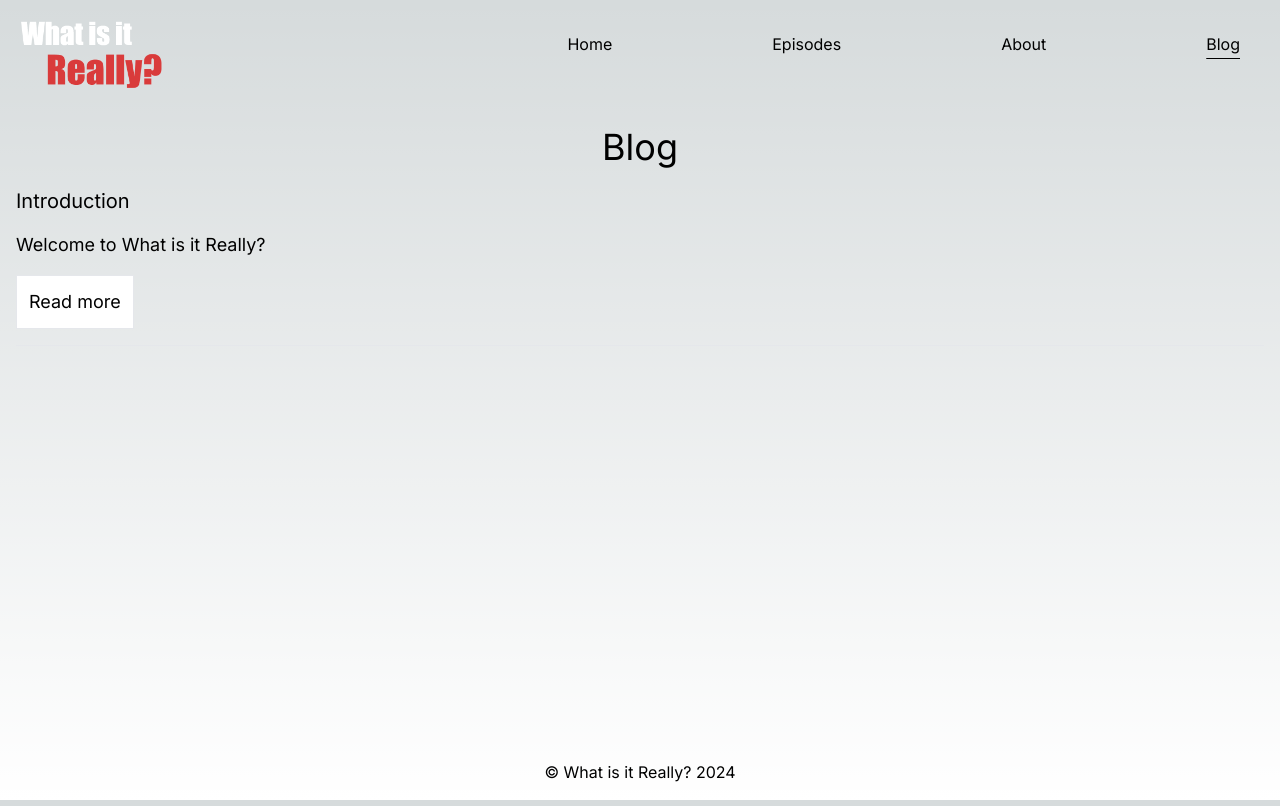
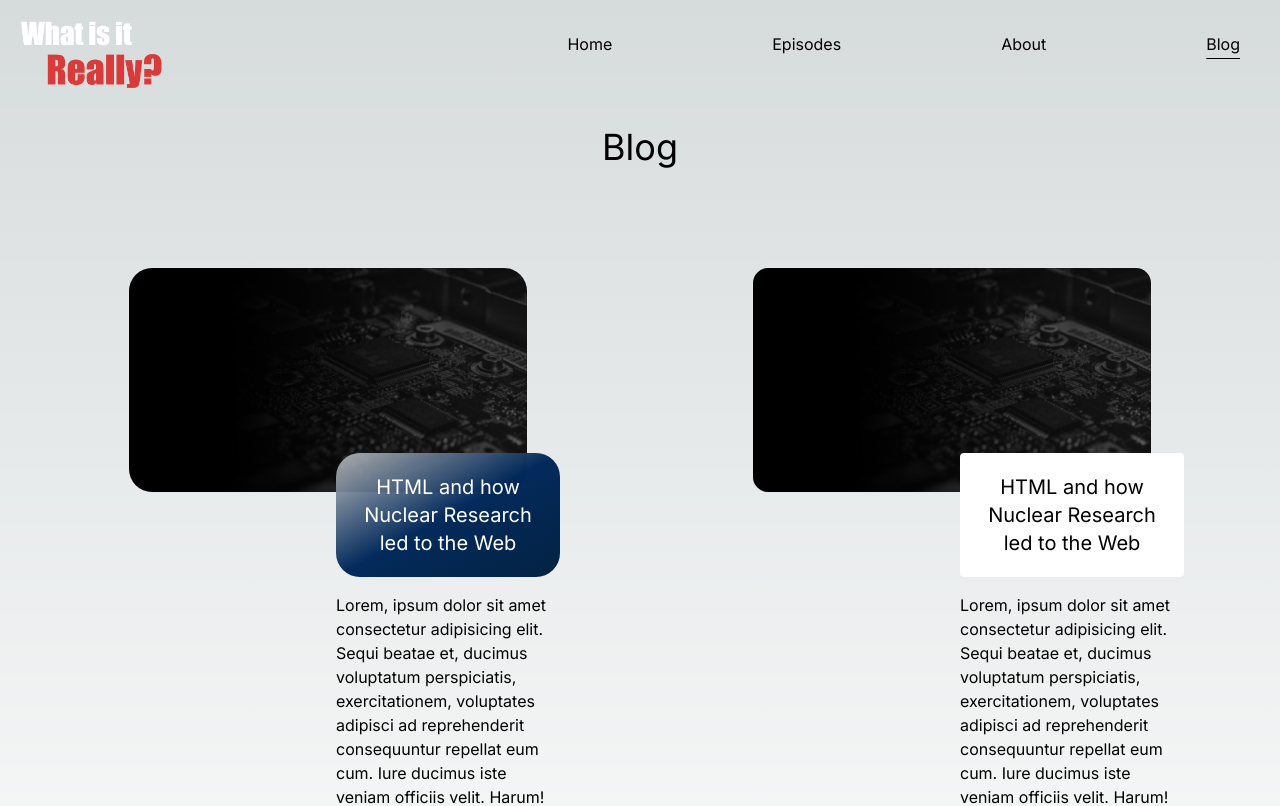
Before and after one commit to ParadiseLost69/what-is-it-really, a Next.js app: page /blog in a window 1280 px wide. Shown: the top 806 px of the page. Built offline with nearby package versions, Linux system fonts and the light colour scheme.

Commit message:
Update blog style

```diff
--- a/src/app/blog/page.jsx
+++ b/src/app/blog/page.jsx
@@ -1,6 +1,8 @@
 import React from "react";
 import Title from "../components/Title";
 import BlogCard from "../components/BlogCard";
+import Image from "next/image";
+import WhiteButton from "../components/WhiteButton";
 
 export const metadata = {
   title: "Blog | What is it Really?",
@@ -13,11 +15,88 @@ export default function Blog() {
       <div className="text-center">
         <Title>Blog</Title>
       </div>
-      <BlogCard
+      <div className="flex flex-col xl:grid xl:grid-cols-2 ">
+        <div className=" inline-flex flex-col items-center m-20 ">
+          <Image
+            src={"/img/motherboard.jpg"}
+            width={200}
+            height={200}
+            className="w-full border rounded-t-3xl md:rounded-3xl "
+            style={{ maxWidth: "400px" }}
+          />{" "}
+          <h2
+            className=" text-white p-5 text-md mt-0 md:-mt-10 md:text-xl md:ml-60 mx-auto  text-center rounded-b-3xl md:rounded-3xl"
+            style={{
+              backgroundImage:
+                "linear-gradient(to top left, rgb(0,32,64,0.99), rgb(0, 40, 90, 0.99),  rgba(189, 189, 189, 0.9))",
+              boxSizing: "border-box",
+            }}
+          >
+            HTML and how Nuclear Research led to the Web
+          </h2>
+          <div className="md:ml-60 my-4">
+            <p>
+              Lorem, ipsum dolor sit amet consectetur adipisicing elit. Sequi
+              beatae et, ducimus voluptatum perspiciatis, exercitationem,
+              voluptates adipisci ad reprehenderit consequuntur repellat eum
+              cum. Iure ducimus iste veniam officiis velit. Harum!
+            </p>
+            <WhiteButton>Learn More</WhiteButton>
+          </div>
+        </div>
+        <div className="inline-flex flex-col items-center m-20 ">
+          <Image
+            src={"/img/motherboard.jpg"}
+            width={200}
+            height={200}
+            className=" w-full border rounded-2xl"
+            style={{ maxWidth: "400px" }}
+          />{" "}
+          <h2
+            className=" bg-white text-black p-5 text-md mt-0 md:-mt-10 md:text-xl md:ml-60 mx-auto rounded-b md:rounded text-center "
+            style={{ boxSizing: "border-box" }}
+          >
+            HTML and how Nuclear Research led to the Web
+          </h2>
+          <div className="md:ml-60 my-4">
+            <p>
+              Lorem, ipsum dolor sit amet consectetur adipisicing elit. Sequi
+              beatae et, ducimus voluptatum perspiciatis, exercitationem,
+              voluptates adipisci ad reprehenderit consequuntur repellat eum
+              cum. Iure ducimus iste veniam officiis velit. Harum!
+            </p>
+            <WhiteButton>Learn More</WhiteButton>
+          </div>
+        </div>
+      </div>
+      {/* <div className="flex">
+        <div>
+          <Image
+            className="border absolute"
+            src="/img/motherboard.jpg"
+            width={400}
+            height={400}
+          />
+          <h1 className="text-4xl relative top-48 left-10 bg-white text-black p-4">
+            HTML and how Nuclear Reasearch led to the web
+          </h1>
+          <p className="relative top-60 left-10 max-w-screen-md">
+            Lorem ipsum dolor sit amet consectetur adipisicing elit. Quibusdam
+            obcaecati ea recusandae maiores aut, officiis voluptates eum ut
+            beatae quisquam odio! Tempora eligendi omnis ducimus ullam debitis
+            ratione mollitia hic?
+          </p>
+          <button className="bg-black border py-4 px-2 relative top top-72 left-10">
+            READ MORE
+          </button>
+        </div>
+      </div> */}
+
+      {/* <BlogCard
         title="Introduction"
         description="Welcome to What is it Really?"
         link="#"
-      ></BlogCard>
+      ></BlogCard> */}
     </main>
   );
 }
--- /dev/null
+++ b/src/app/components/WhiteButton.jsx
@@ -0,0 +1,11 @@
+import React from "react";
+
+export default function WhiteButton({ children }) {
+  return (
+    <>
+      <button className=" rounded-full bg-black border py-4 px-8 my-4 hover:bg-white hover:text-black transition-colors ">
+        {children}
+      </button>
+    </>
+  );
+}
--- a/src/app/globals.css
+++ b/src/app/globals.css
@@ -25,6 +25,10 @@ body {
     )
     rgb(var(--background-start-rgb));
 }
+.mt-25vh {
+  margin-top: 25vh;
+}
+
 .mt-30vh {
   margin-top: 30vh;
 }
--- a/src/app/layout.jsx
+++ b/src/app/layout.jsx
@@ -116,8 +116,10 @@ export default function RootLayout({ children }) {
           <main className="flex-grow w-full max-w-screen-2xl">{children}</main>
 
           {/* Footer that stays at the bottom */}
-          <footer className="w-full max-w-screen-2xl py-4">
-            <p className="text-center">© What is it Really? 2024</p>
+          <footer className="w-screen py-4">
+            <p className="text-center p-6 bg-black">
+              © What is it Really? 2024
+            </p>
           </footer>
         </div>
       </body>
--- a/src/app/page.jsx
+++ b/src/app/page.jsx
@@ -24,7 +24,7 @@ export default function Home() {
       >
         {/* <Image src="/img/motherboard.jpg" width={1920} height={1080} /> */}
       </div>
-      <div className="flex flex-col m mt-30vh items-center">
+      <div className="flex flex-col m mt-25vh items-center">
         <h1
           className="text-4xl sm:text-7xl main-title"
           style={{ fontFamily: "Impact" }}
```
